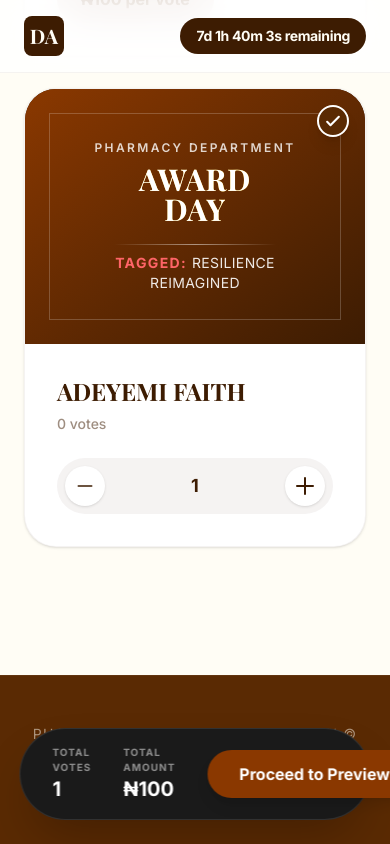
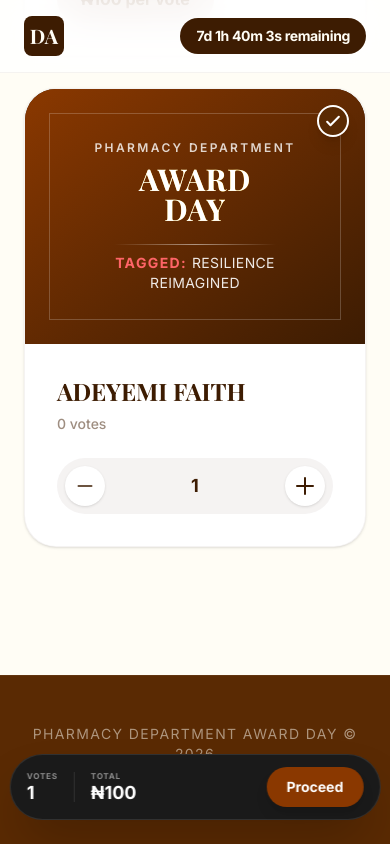
Before and after one commit to fasholatolulope3/voting_page, a Vue app: page /category/1 in a window 390 px wide. Both pictures are taken after a click on the button 305 px from the left and 869 px from the top of the page. Shown: the part 383-1227 px from the top of the page. Built offline with nearby package versions, Linux system fonts and the light colour scheme; no server answers; the database is empty.

Commit message:
fix: improve cart banner responsiveness and layout

```diff
--- a/src/components/CartBanner.vue
+++ b/src/components/CartBanner.vue
@@ -15,28 +15,29 @@ const proceedToPreview = () => {
 <template>
   <div
     v-show="cartStore.totalVotes > 0 && !deadlineStore.isExpired"
-    class="fixed bottom-6 left-1/2 -translate-x-1/2 z-50 bg-[#1a1a1a] shadow-2xl rounded-full px-8 py-4 flex items-center justify-between gap-8 md:gap-16 w-[90%] max-w-2xl border border-white/10 backdrop-blur-md transition-all duration-300 transform translate-y-0"
+    class="fixed bottom-6 left-1/2 -translate-x-1/2 z-50 bg-[#1a1a1a] shadow-2xl rounded-full px-4 md:px-8 py-3 md:py-4 flex items-center justify-between gap-4 md:gap-16 w-[95%] max-w-2xl border border-white/10 backdrop-blur-md transition-all duration-300 transform translate-y-0"
   >
-    <div class="flex items-center gap-8">
+    <div class="flex items-center gap-4 md:gap-8">
       <!-- Total Votes -->
       <div class="flex flex-col">
-        <span class="text-[10px] font-bold tracking-widest text-white/50 uppercase">Total Votes</span>
-        <span class="text-white font-bold text-xl">{{ cartStore.totalVotes }}</span>
+        <span class="text-[8px] md:text-[10px] font-bold tracking-widest text-white/50 uppercase leading-none mb-1">Votes</span>
+        <span class="text-white font-bold text-lg md:text-xl leading-none">{{ cartStore.totalVotes }}</span>
       </div>
 
       <!-- Total Amount -->
-      <div class="flex flex-col">
-        <span class="text-[10px] font-bold tracking-widest text-white/50 uppercase">Total Amount</span>
-        <span class="text-white font-bold text-xl">₦{{ cartStore.totalCost.toLocaleString() }}</span>
+      <div class="flex flex-col border-l border-white/10 pl-4 md:pl-0 md:border-0">
+        <span class="text-[8px] md:text-[10px] font-bold tracking-widest text-white/50 uppercase leading-none mb-1">Total</span>
+        <span class="text-white font-bold text-lg md:text-xl leading-none">₦{{ cartStore.totalCost.toLocaleString() }}</span>
       </div>
     </div>
 
     <!-- action button -->
     <button
       @click="proceedToPreview"
-      class="bg-[#8a3800] hover:bg-[#5a2a03] text-white font-bold py-3 px-8 rounded-full transition-colors whitespace-nowrap shadow-lg whitespace-nowrap flex-shrink-0"
+      class="bg-[#8a3800] hover:bg-[#5a2a03] text-white font-bold py-2.5 md:py-3 px-5 md:px-8 rounded-full transition-colors whitespace-nowrap shadow-lg flex-shrink-0 text-sm md:text-base"
     >
-      Proceed to Preview
+      Proceed
     </button>
   </div>
+
 </template>
```
